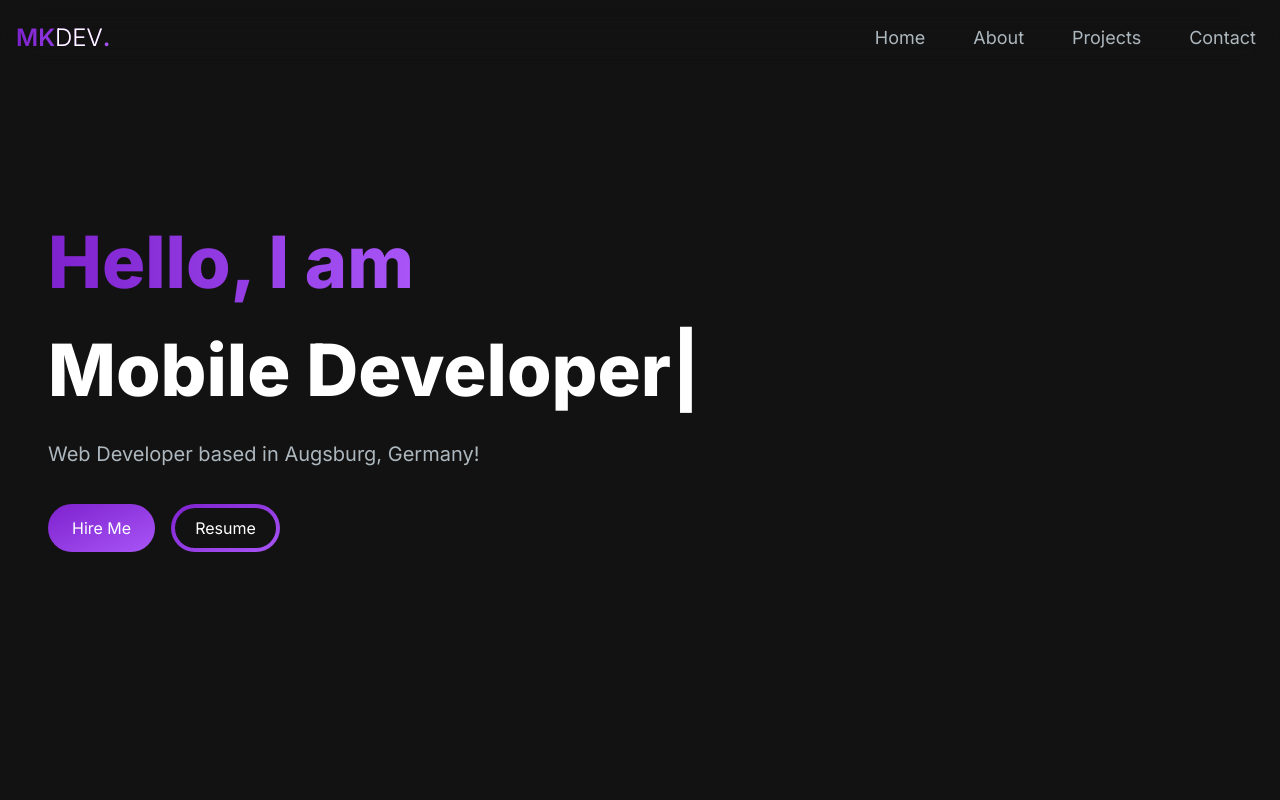
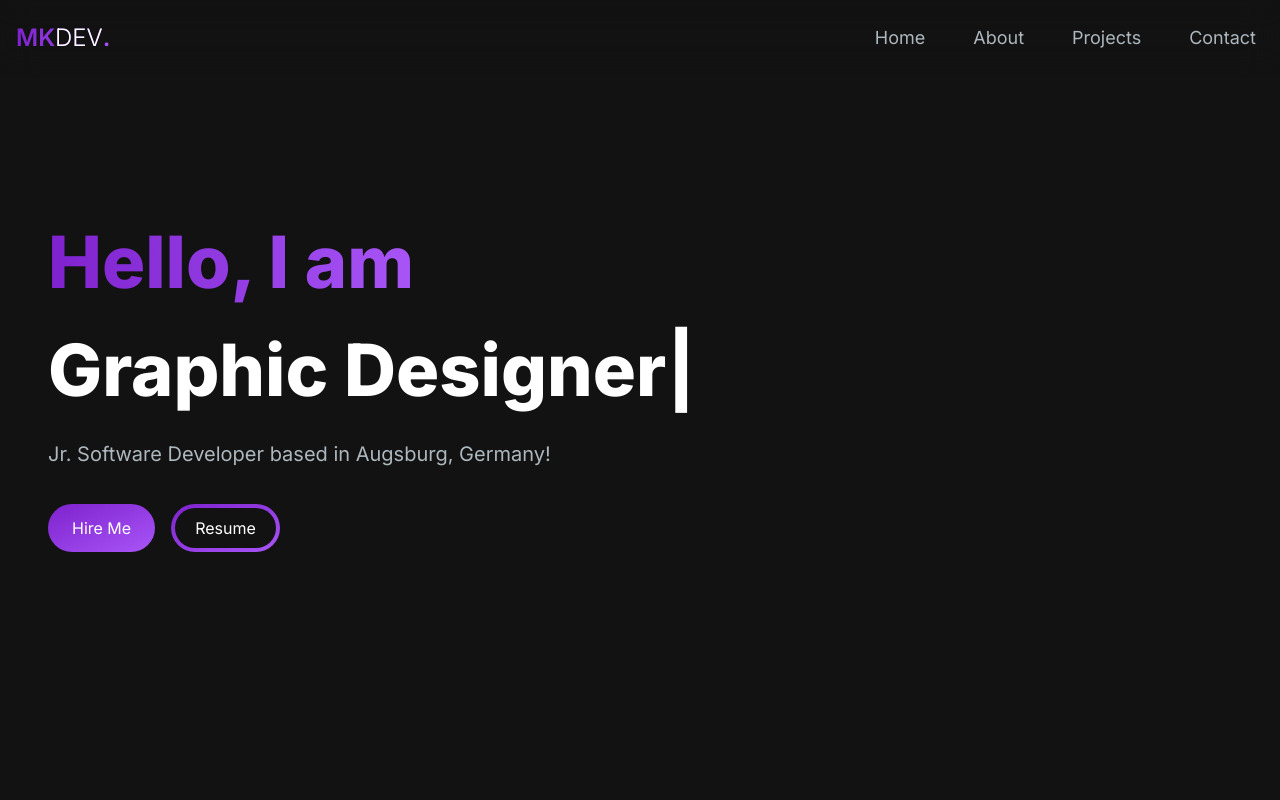
Before and after one commit to Mirnessss/nextjs-portfolio-main, a Next.js app: page / in a window 1280 px wide. Shown: the top 800 px of the page. Built offline with nearby package versions, Linux system fonts and the light colour scheme.

Commit message:
Update HeroSection.jsx

```diff
--- a/src/app/components/HeroSection.jsx
+++ b/src/app/components/HeroSection.jsx
@@ -23,9 +23,7 @@ const HeroSection = () => {
               sequence={[
                 "Mirnes Kovacevic",
                 1000,
-                "Web Developer",
-                1000,
-                "Mobile Developer",
+                "Software Developer",
                 1000,
                 "Graphic Designer",
                 1000,
@@ -36,7 +34,7 @@ const HeroSection = () => {
             />
           </h1>
           <p className="text-[#ADB7BE] text-base sm:text-lg mb-6 lg:text-xl">
-            Web Developer based in Augsburg, Germany!
+            Jr. Software Developer based in Augsburg, Germany!
           </p>
           <div>
             <Link
```
